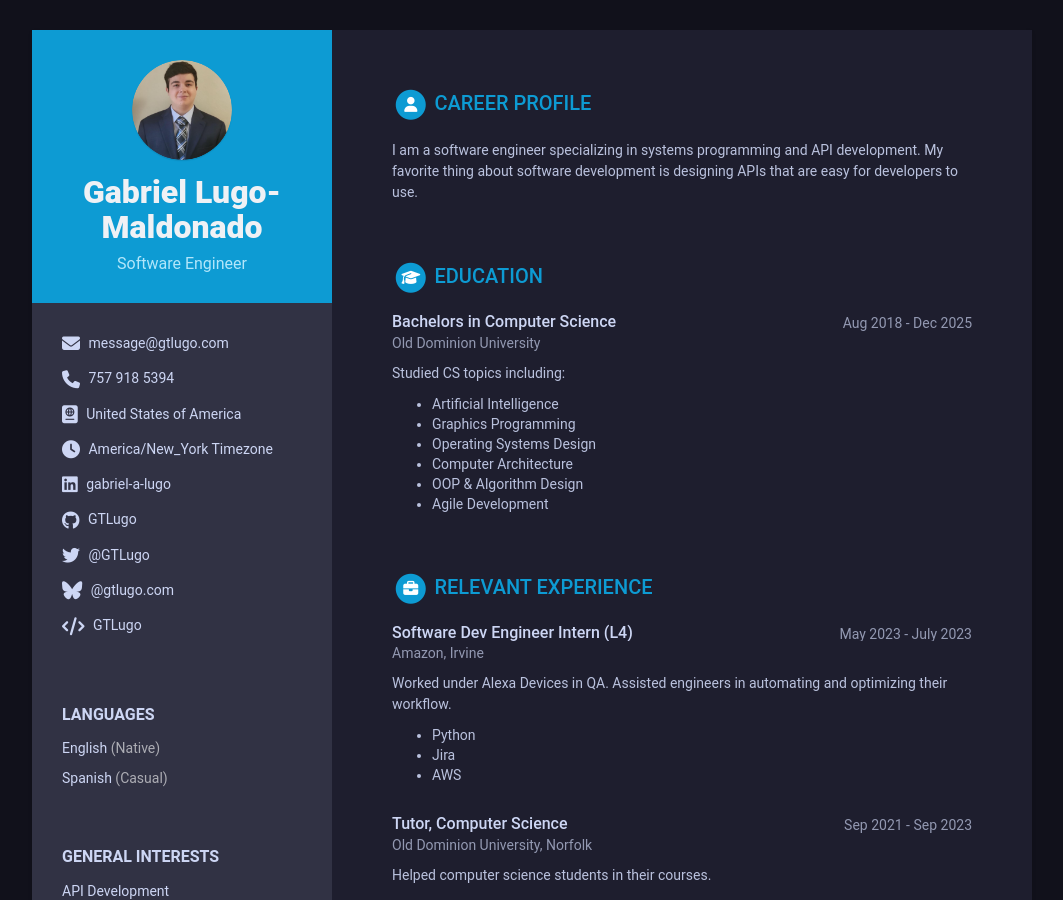
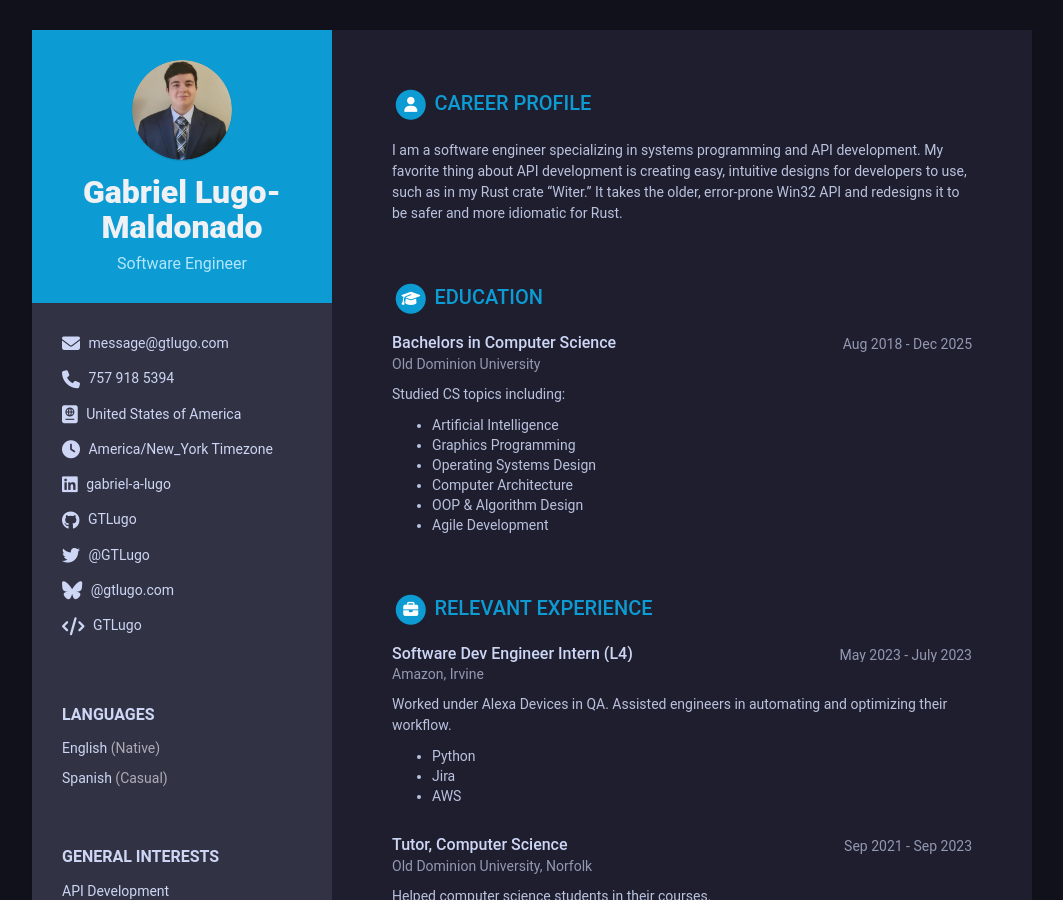
Before and after one commit to GTLugo/resume, a Jekyll site: the page built from index.html, in a window 1280 px wide and 900 px high. Shown: the whole window, without its empty margins (108-1171 px from the left). Built offline with Jekyll 4.4.1, drawn with Linux system fonts in a browser that asks for light colours.

Commit message:
Update data.yml

```diff
--- a/_data/data.yml
+++ b/_data/data.yml
@@ -56,8 +56,9 @@ career-profile:
   title: Career Profile
   summary: |
     I am a software engineer specializing in systems programming and API development.
-    My favorite thing about software development is designing APIs that are easy for
-    developers to use.
+    My favorite thing about API development is creating easy, intuitive designs for developers to use,
+    such as in my Rust crate "Witer." It takes the older, error-prone Win32 API and redesigns it to be
+    safer and more idiomatic for Rust.
 
 education:
   title: Education
```
